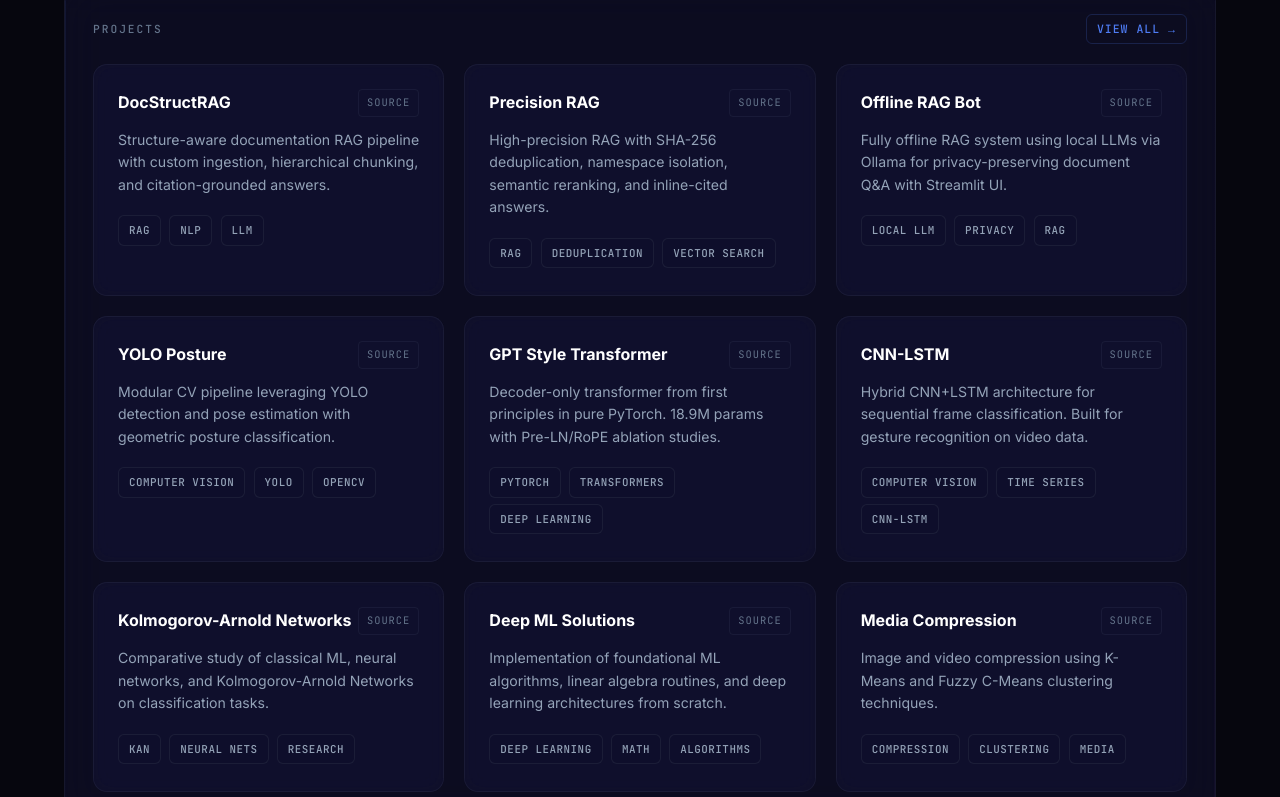
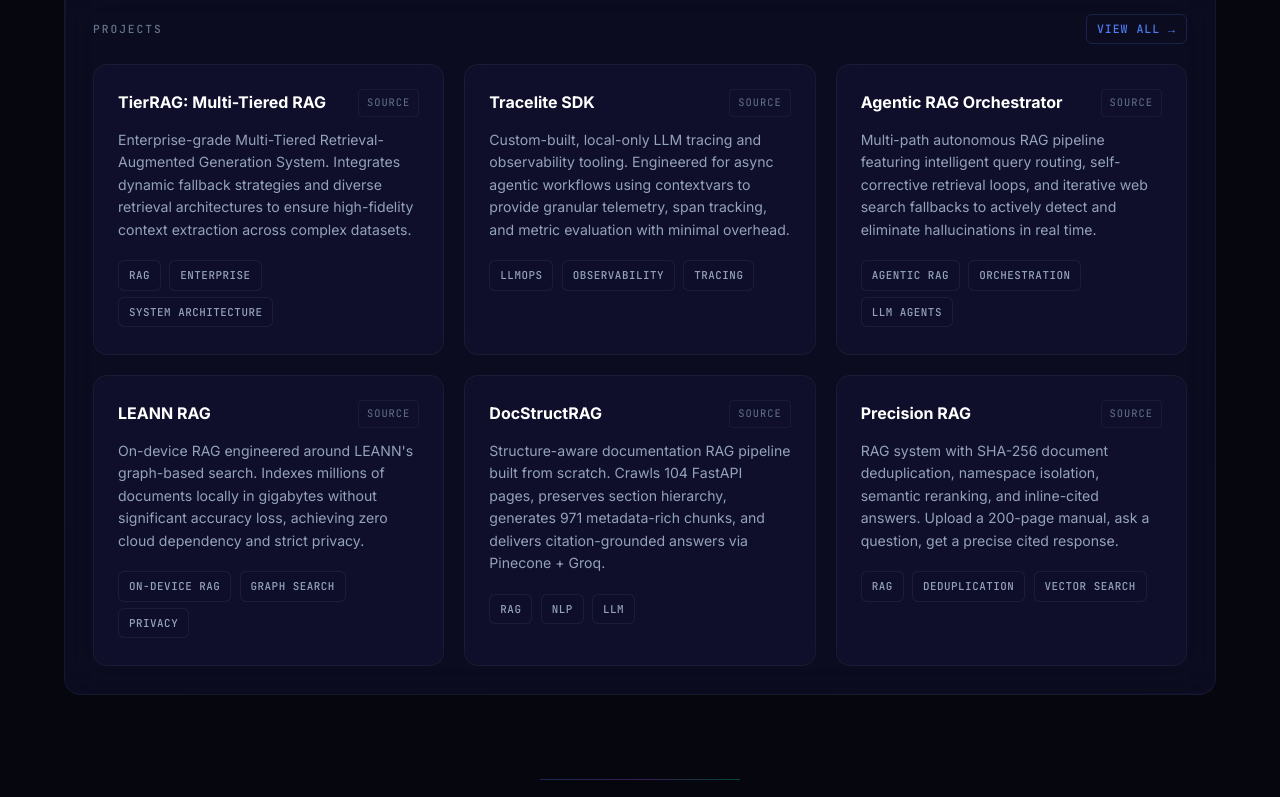
Before and after one commit to questinrest/questinrest.github.io, a plain HTML site: page index.html in a window 1280 px wide. Shown: the part 1923-2720 px from the top of the page. Drawn offline with Linux system fonts and the light colour scheme.

Commit message:
feat: add four new RAG projects and update descriptions for existing portfolio entries

```diff
--- a/index.html
+++ b/index.html
@@ -833,13 +833,72 @@
                     <!-- Project 1 -->
                     <div class="project-card">
                         <div class="project-header">
+                            <h3><a href="https://github.com/questinrest/TierRAG" target="_blank">TierRAG: Multi-Tiered RAG</a></h3>
+                            <a href="https://github.com/questinrest/TierRAG" target="_blank"
+                                class="project-link">SOURCE</a>
+                        </div>
+                        <p>Enterprise-grade Multi-Tiered Retrieval-Augmented Generation System. Integrates dynamic fallback strategies and diverse retrieval architectures to ensure high-fidelity context extraction across complex datasets.</p>
+                        <div>
+                            <span class="tag">RAG</span>
+                            <span class="tag">ENTERPRISE</span>
+                            <span class="tag">SYSTEM ARCHITECTURE</span>
+                        </div>
+                    </div>
+
+                    <!-- Project 2 -->
+                    <div class="project-card">
+                        <div class="project-header">
+                            <h3><a href="https://github.com/questinrest/tracelite" target="_blank">Tracelite SDK</a></h3>
+                            <a href="https://github.com/questinrest/tracelite" target="_blank"
+                                class="project-link">SOURCE</a>
+                        </div>
+                        <p>Custom-built, local-only LLM tracing and observability tooling. Engineered for async agentic workflows using contextvars to provide granular telemetry, span tracking, and metric evaluation with minimal overhead.</p>
+                        <div>
+                            <span class="tag">LLMOPS</span>
+                            <span class="tag">OBSERVABILITY</span>
+                            <span class="tag">TRACING</span>
+                        </div>
+                    </div>
+
+                    <!-- Project 3 -->
+                    <div class="project-card">
+                        <div class="project-header">
+                            <h3><a href="https://github.com/questinrest/agentic-rag-orchestrator" target="_blank">Agentic RAG Orchestrator</a></h3>
+                            <a href="https://github.com/questinrest/agentic-rag-orchestrator" target="_blank"
+                                class="project-link">SOURCE</a>
+                        </div>
+                        <p>Multi-path autonomous RAG pipeline featuring intelligent query routing, self-corrective retrieval loops, and iterative web search fallbacks to actively detect and eliminate hallucinations in real time.</p>
+                        <div>
+                            <span class="tag">AGENTIC RAG</span>
+                            <span class="tag">ORCHESTRATION</span>
+                            <span class="tag">LLM AGENTS</span>
+                        </div>
+                    </div>
+
+                    <!-- Project 4 -->
+                    <div class="project-card">
+                        <div class="project-header">
+                            <h3><a href="https://github.com/questinrest/rag-on-everything-leann" target="_blank">LEANN RAG</a></h3>
+                            <a href="https://github.com/questinrest/rag-on-everything-leann" target="_blank"
+                                class="project-link">SOURCE</a>
+                        </div>
+                        <p>On-device RAG engineered around LEANN's graph-based search. Indexes millions of documents locally in gigabytes without significant accuracy loss, achieving zero cloud dependency and strict privacy.</p>
+                        <div>
+                            <span class="tag">ON-DEVICE RAG</span>
+                            <span class="tag">GRAPH SEARCH</span>
+                            <span class="tag">PRIVACY</span>
+                        </div>
+                    </div>
+
+                    <!-- Project 5 -->
+                    <div class="project-card">
+                        <div class="project-header">
                             <h3><a href="https://github.com/questinrest/doc-struct-rag" target="_blank">DocStructRAG</a>
                             </h3>
                             <a href="https://github.com/questinrest/doc-struct-rag" target="_blank"
                                 class="project-link">SOURCE</a>
                         </div>
-                        <p>Structure-aware documentation RAG pipeline with custom ingestion, hierarchical chunking, and
-                            citation-grounded answers.</p>
+                        <p>Structure-aware documentation RAG pipeline built from scratch. Crawls 104 FastAPI pages, preserves section hierarchy, generates 971 metadata-rich chunks, and delivers citation-grounded answers via Pinecone + Groq.</p>
                         <div>
                             <span class="tag">RAG</span>
                             <span class="tag">NLP</span>
@@ -847,7 +906,7 @@
                         </div>
                     </div>
 
-                    <!-- Project 2 -->
+                    <!-- Project 6 -->
                     <div class="project-card">
                         <div class="project-header">
                             <h3><a href="https://github.com/questinrest/precision-rag-with-deduplication"
@@ -855,130 +914,11 @@
                             <a href="https://github.com/questinrest/precision-rag-with-deduplication" target="_blank"
                                 class="project-link">SOURCE</a>
                         </div>
-                        <p>High-precision RAG with SHA-256 deduplication, namespace isolation, semantic reranking, and
-                            inline-cited answers.</p>
+                        <p>RAG system with SHA-256 document deduplication, namespace isolation, semantic reranking, and inline-cited answers. Upload a 200-page manual, ask a question, get a precise cited response.</p>
                         <div>
                             <span class="tag">RAG</span>
                             <span class="tag">DEDUPLICATION</span>
                             <span class="tag">VECTOR SEARCH</span>
-                        </div>
-                    </div>
-
-                    <!-- Project 3 -->
-                    <div class="project-card">
-                        <div class="project-header">
-                            <h3><a href="https://github.com/questinrest/offline-rag-bot" target="_blank">Offline RAG
-                                    Bot</a></h3>
-                            <a href="https://github.com/questinrest/offline-rag-bot" target="_blank"
-                                class="project-link">SOURCE</a>
-                        </div>
-                        <p>Fully offline RAG system using local LLMs via Ollama for privacy-preserving document Q&A with
-                            Streamlit UI.</p>
-                        <div>
-                            <span class="tag">LOCAL LLM</span>
-                            <span class="tag">PRIVACY</span>
-                            <span class="tag">RAG</span>
-                        </div>
-                    </div>
-
-                    <!-- Project 4 -->
-                    <div class="project-card">
-                        <div class="project-header">
-                            <h3><a href="https://github.com/questinrest/yolo-detection-posture-estimation"
-                                    target="_blank">YOLO Posture</a></h3>
-                            <a href="https://github.com/questinrest/yolo-detection-posture-estimation" target="_blank"
-                                class="project-link">SOURCE</a>
-                        </div>
-                        <p>Modular CV pipeline leveraging YOLO detection and pose estimation with geometric posture
-                            classification.</p>
-                        <div>
-                            <span class="tag">COMPUTER VISION</span>
-                            <span class="tag">YOLO</span>
-                            <span class="tag">OPENCV</span>
-                        </div>
-                    </div>
-
-                    <!-- Project 5 -->
-                    <div class="project-card">
-                        <div class="project-header">
-                            <h3><a href="https://github.com/questinrest/transformer_from_scratch"
-                                    target="_blank">GPT Style Transformer</a></h3>
-                            <a href="https://github.com/questinrest/transformer_from_scratch" target="_blank"
-                                class="project-link">SOURCE</a>
-                        </div>
-                        <p>Decoder-only transformer from first principles in pure PyTorch. 18.9M params with Pre-LN/RoPE
-                            ablation studies.</p>
-                        <div>
-                            <span class="tag">PYTORCH</span>
-                            <span class="tag">TRANSFORMERS</span>
-                            <span class="tag">DEEP LEARNING</span>
-                        </div>
-                    </div>
-
-                    <!-- Project 6 -->
-                    <div class="project-card">
-                        <div class="project-header">
-                            <h3><a href="https://github.com/questinrest/cnn-lstm-frame-classification"
-                                    target="_blank">CNN-LSTM</a></h3>
-                            <a href="https://github.com/questinrest/cnn-lstm-frame-classification" target="_blank"
-                                class="project-link">SOURCE</a>
-                        </div>
-                        <p>Hybrid CNN+LSTM architecture for sequential frame classification. Built for gesture
-                            recognition on video data.</p>
-                        <div>
-                            <span class="tag">COMPUTER VISION</span>
-                            <span class="tag">TIME SERIES</span>
-                            <span class="tag">CNN-LSTM</span>
-                        </div>
-                    </div>
-
-                    <!-- Project 7 -->
-                    <div class="project-card">
-                        <div class="project-header">
-                            <h3><a href="https://github.com/questinrest/ClassifyKAN-Comparing-ML-NN-and-KAN"
-                                    target="_blank">Kolmogorov-Arnold Networks</a></h3>
-                            <a href="https://github.com/questinrest/ClassifyKAN-Comparing-ML-NN-and-KAN" target="_blank"
-                                class="project-link">SOURCE</a>
-                        </div>
-                        <p>Comparative study of classical ML, neural networks, and Kolmogorov-Arnold Networks on
-                            classification tasks.</p>
-                        <div>
-                            <span class="tag">KAN</span>
-                            <span class="tag">NEURAL NETS</span>
-                            <span class="tag">RESEARCH</span>
-                        </div>
-                    </div>
-
-                    <!-- Project 8 -->
-                    <div class="project-card">
-                        <div class="project-header">
-                            <h3><a href="https://github.com/questinrest/Deep-ML-Solutions" target="_blank">Deep ML
-                                    Solutions</a></h3>
-                            <a href="https://github.com/questinrest/Deep-ML-Solutions" target="_blank"
-                                class="project-link">SOURCE</a>
-                        </div>
-                        <p>Implementation of foundational ML algorithms, linear algebra routines, and deep learning
-                            architectures from scratch.</p>
-                        <div>
-                            <span class="tag">DEEP LEARNING</span>
-                            <span class="tag">MATH</span>
-                            <span class="tag">ALGORITHMS</span>
-                        </div>
-                    </div>
-
-                    <!-- Project 9 -->
-                    <div class="project-card">
-                        <div class="project-header">
-                            <h3><a href="https://github.com/questinrest/image-video-compression" target="_blank">Media
-                                    Compression</a></h3>
-                            <a href="https://github.com/questinrest/image-video-compression" target="_blank"
-                                class="project-link">SOURCE</a>
-                        </div>
-                        <p>Image and video compression using K-Means and Fuzzy C-Means clustering techniques.</p>
-                        <div>
-                            <span class="tag">COMPRESSION</span>
-                            <span class="tag">CLUSTERING</span>
-                            <span class="tag">MEDIA</span>
                         </div>
                     </div>
 
```
